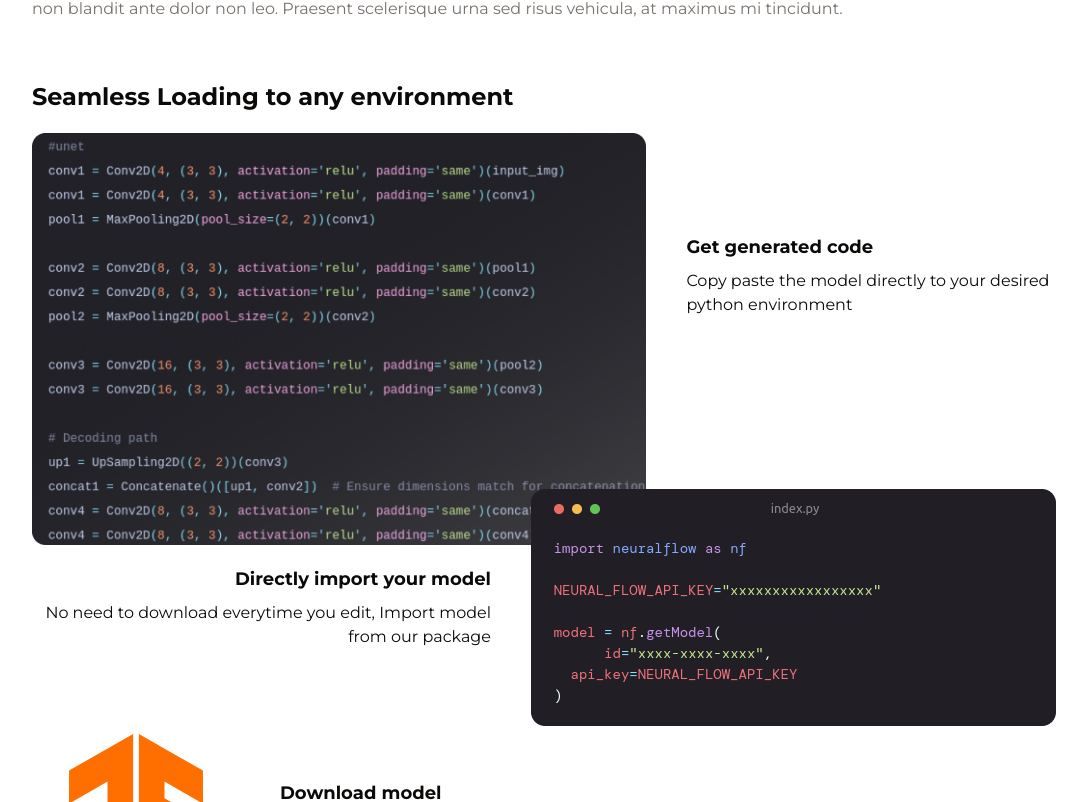
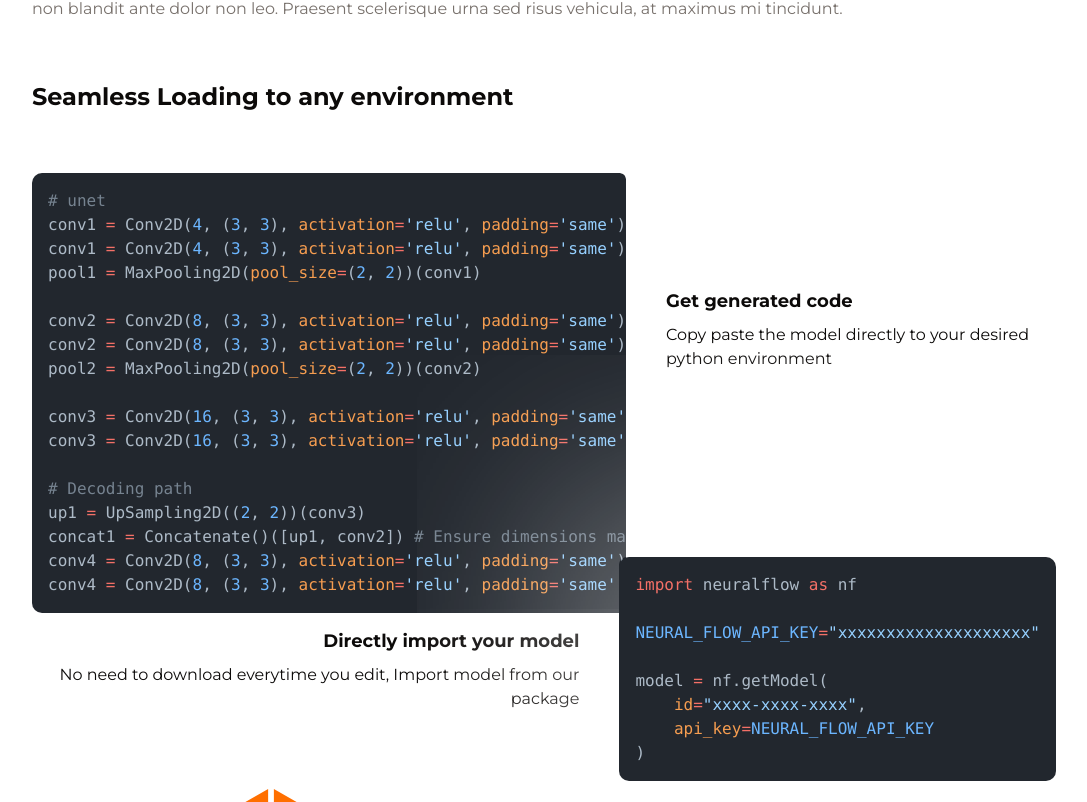
Before and after one commit to theDevFlex/neuralflow, a Next.js app: page / in a window 1280 px wide. Shown: the part 1738-2540 px from the top of the page, without its empty margins (96-1183 px from the left). Built offline with nearby package versions, Linux system fonts and the light colour scheme.

Commit message:
fix: code images changed with rehype-pretty-code code blocks

```diff
--- a/app/globals.css
+++ b/app/globals.css
@@ -1,6 +1,24 @@
 @tailwind base;
 @tailwind components;
 @tailwind utilities;
+
+pre {
+  padding: 1rem 0;
+  border-radius: 10px;
+}
+
+pre [data-line] {
+  padding: 0 1rem;
+}
+
+input[type="number"]::-webkit-inner-spin-button,
+input[type="number"]::-webkit-outer-spin-button {
+  -webkit-appearance: none;
+  margin: 0;
+}
+input[type="number"] {
+  -moz-appearance: textfield;
+}
 
 @layer base {
   :root {
--- a/app/page.tsx
+++ b/app/page.tsx
@@ -1,20 +1,16 @@
 import { Nodes } from "@/components/asset/svgs";
 import { MainLayout } from "@/components/layout/mainLayout";
-import { Bonny } from "@/components/section/bonny";
-import { Features } from "@/components/section/feature";
-import { Hero } from "@/components/section/hero";
-import { Integration } from "@/components/section/integration";
-import { Button } from "@/components/ui/button";
-import { MoveRight } from "lucide-react";
+import { Bonny } from "@/components/section/home/bonny";
+import { Features } from "@/components/section/home/feature";
+import { Hero } from "@/components/section/home/hero";
+import { Integration } from "@/components/section/home/integration";
 import Image from "next/image";
 
 export default function Home() {
   return (
     <MainLayout className="">
       {/* hero section */}
-      <div className="flex w-full flex-col items-start gap-5 bg-primary px-5 py-20 pb-32 md:items-center">
-        <Hero />
-      </div>
+      <Hero />
 
       {/* demo image/gif section */}
       <div className=" w-full lg:relative lg:h-[70vh] ">
@@ -28,9 +24,7 @@
       </div>
 
       {/* feature section */}
-      <div className="-mt-10 flex w-full flex-col items-center gap-10 px-5 lg:mt-0 lg:px-32">
-        <Features />
-      </div>
+      <Features />
 
       {/* bonny section */}
       <Bonny />
--- a/components/section/bonny.tsx
+++ b/components/section/home/bonny.tsx
@@ -1,5 +1,5 @@
 import { ChevronRight, Search } from "lucide-react";
-import { BonnyIcon } from "../icons";
+import { BonnyIcon } from "../../icons";
 
 export function Bonny() {
   return (
--- a/components/section/feature.tsx
+++ b/components/section/home/feature.tsx
@@ -1,10 +1,39 @@
 import Image from "next/image";
-import { Nodes, Node } from "../asset/svgs";
-import { TensorFlow } from "../icons";
+import { Nodes, Node } from "../../asset/svgs";
+import { TensorFlow } from "../../icons";
+import { Code } from "@/components/ui/code";
+import { ScrollArea, ScrollBar } from "@/components/ui/scroll-area";
+
+let code1 = `# unet
+conv1 = Conv2D(4, (3, 3), activation='relu', padding='same')(input_img)
+conv1 = Conv2D(4, (3, 3), activation='relu', padding='same')(conv1)
+pool1 = MaxPooling2D(pool_size=(2, 2))(conv1)
+
+conv2 = Conv2D(8, (3, 3), activation='relu', padding='same')(pool1)
+conv2 = Conv2D(8, (3, 3), activation='relu', padding='same')(conv2)
+pool2 = MaxPooling2D(pool_size=(2, 2))(conv2)
+
+conv3 = Conv2D(16, (3, 3), activation='relu', padding='same')(pool2)
+conv3 = Conv2D(16, (3, 3), activation='relu', padding='same')(conv3)
+
+# Decoding path
+up1 = UpSampling2D((2, 2))(conv3)
+concat1 = Concatenate()([up1, conv2]) # Ensure dimensions match for concatenation
+conv4 = Conv2D(8, (3, 3), activation='relu', padding='same')(concat1)
+conv4 = Conv2D(8, (3, 3), activation='relu', padding='same')(conv4)`;
+let code2 = `import neuralflow as nf
+
+NEURAL_FLOW_API_KEY="xxxxxxxxxxxxxxxxxxxx"
+
+model = nf.getModel(
+    id="xxxx-xxxx-xxxx",
+    api_key=NEURAL_FLOW_API_KEY
+)
+`;
 
 export function Features() {
   return (
-    <>
+    <div className="-mt-10 flex w-full flex-col items-center gap-10 px-5 lg:mt-0 lg:px-32">
       {/* 1 */}
       <div className="flex w-full flex-col md:items-center">
         <h2 className="pb-10 text-4xl font-bold">Features</h2>
@@ -24,19 +53,17 @@
       <div className="flex w-full flex-col items-center justify-center ">
         {/* 2 */}
         <div className="flex w-full flex-col justify-start py-5">
-          <h3 className="w-full text-2xl font-bold">
+          <h3 className="mb-10 w-full text-2xl font-bold">
             Seamless Loading to any environment
           </h3>
         </div>
-        <div className="flex w-full flex-col gap-10 md:gap-2">
-          <div className="flex flex-col items-start justify-center gap-3 md:flex-row md:items-center md:gap-10">
-            <Image
-              src="/image/code1.png"
-              alt="Code Example"
-              width={1920}
-              height={1080}
-              className="w-full md:w-3/5"
-            />
+        <div className="flex w-full flex-col items-center gap-10 md:gap-2">
+          <div className=" flex  flex-col items-start justify-center gap-3 md:flex-row md:items-center md:gap-10">
+            <ScrollArea className="max-w-md rounded-md sm:max-w-xl lg:max-w-4xl">
+              <Code code={`\`\`\`py \n${code1}`} />
+              <ScrollBar orientation="horizontal" />
+              <ScrollBar orientation="vertical" />
+            </ScrollArea>
             <div className="flex grow flex-col gap-2 md:pb-32">
               <h3 className="text-lg font-bold">Get generated code</h3>
               <p>
@@ -45,13 +72,12 @@
             </div>
           </div>
           <div className="flex flex-col items-start gap-3 md:flex-row-reverse md:items-center md:gap-10 xl:-mt-16">
-            <Image
-              src="/image/code2.png"
-              alt="Code Example"
-              width={1920}
-              height={1080}
-              className="w-full md:w-[55%]"
-            />
+            <div
+              className="md:shadow-custom z-10 rounded-lg"
+              // style={{ boxShadow: "-7px -7px 300px white" }}
+            >
+              <Code code={`\`\`\`py \n${code2}`} />
+            </div>
             <div className="flex grow flex-col gap-2  md:items-end">
               <h3 className="text-lg font-bold md:text-right">
                 Directly import your model
@@ -74,6 +100,6 @@
           </div>
         </div>
       </div>
-    </>
+    </div>
   );
 }
--- a/components/section/hero.tsx
+++ b/components/section/home/hero.tsx
@@ -1,9 +1,9 @@
 import { MoveRight } from "lucide-react";
-import { Button } from "../ui/button";
+import { Button } from "../../ui/button";
 
 export function Hero() {
   return (
-    <>
+    <div className="flex w-full flex-col items-start gap-5 bg-primary px-5 py-20 pb-32 md:items-center">
       <h2 className="text-[4rem] font-medium leading-tight md:text-[8rem]">
         Build, <span className="text-primary-foreground">Integrate,</span> Train
       </h2>
@@ -17,6 +17,6 @@
       >
         Try Now <MoveRight strokeWidth={"1px"} />
       </Button>
-    </>
+    </div>
   );
 }
--- a/components/section/integration.tsx
+++ b/components/section/home/integration.tsx
@@ -1,4 +1,4 @@
-import { DashedLine } from "../asset/svgs";
+import { DashedLine } from "../../asset/svgs";
 
 export function Integration() {
   return (
--- /dev/null
+++ b/components/ui/code.tsx
@@ -0,0 +1,31 @@
+import * as React from "react";
+import { unified } from "unified";
+import remarkParse from "remark-parse";
+import remarkRehype from "remark-rehype";
+import rehypeStringify from "rehype-stringify";
+import rehypePrettyCode from "rehype-pretty-code";
+
+export async function Code({ code }: { code: string }) {
+  const highlightedCode = await highlightCode(code);
+  return (
+    <section
+      dangerouslySetInnerHTML={{
+        __html: highlightedCode,
+      }}
+    />
+  );
+}
+
+async function highlightCode(code: string) {
+  const file = await unified()
+    .use(remarkParse)
+    .use(remarkRehype)
+    .use(rehypePrettyCode, {
+      // keepBackground: false,
+      grid: false,
+    })
+    .use(rehypeStringify)
+    .process(code);
+
+  return String(file);
+}
--- /dev/null
+++ b/components/ui/scroll-area.tsx
@@ -0,0 +1,48 @@
+"use client"
+
+import * as React from "react"
+import * as ScrollAreaPrimitive from "@radix-ui/react-scroll-area"
+
+import { cn } from "@/lib/utils"
+
+const ScrollArea = React.forwardRef<
+  React.ElementRef<typeof ScrollAreaPrimitive.Root>,
+  React.ComponentPropsWithoutRef<typeof ScrollAreaPrimitive.Root>
+>(({ className, children, ...props }, ref) => (
+  <ScrollAreaPrimitive.Root
+    ref={ref}
+    className={cn("relative overflow-hidden", className)}
+    {...props}
+  >
+    <ScrollAreaPrimitive.Viewport className="h-full w-full rounded-[inherit]">
+      {children}
+    </ScrollAreaPrimitive.Viewport>
+    <ScrollBar />
+    <ScrollAreaPrimitive.Corner />
+  </ScrollAreaPrimitive.Root>
+))
+ScrollArea.displayName = ScrollAreaPrimitive.Root.displayName
+
+const ScrollBar = React.forwardRef<
+  React.ElementRef<typeof ScrollAreaPrimitive.ScrollAreaScrollbar>,
+  React.ComponentPropsWithoutRef<typeof ScrollAreaPrimitive.ScrollAreaScrollbar>
+>(({ className, orientation = "vertical", ...props }, ref) => (
+  <ScrollAreaPrimitive.ScrollAreaScrollbar
+    ref={ref}
+    orientation={orientation}
+    className={cn(
+      "flex touch-none select-none transition-colors",
+      orientation === "vertical" &&
+        "h-full w-2.5 border-l border-l-transparent p-[1px]",
+      orientation === "horizontal" &&
+        "h-2.5 flex-col border-t border-t-transparent p-[1px]",
+      className
+    )}
+    {...props}
+  >
+    <ScrollAreaPrimitive.ScrollAreaThumb className="relative flex-1 rounded-full bg-border" />
+  </ScrollAreaPrimitive.ScrollAreaScrollbar>
+))
+ScrollBar.displayName = ScrollAreaPrimitive.ScrollAreaScrollbar.displayName
+
+export { ScrollArea, ScrollBar }
--- a/next.config.mjs
+++ b/next.config.mjs
@@ -1,4 +1,20 @@
 /** @type {import('next').NextConfig} */
-const nextConfig = {};
+import nextMDX from "@next/mdx";
+import rehypePrettyCode from "rehype-pretty-code";
+/** @type {import('rehype-pretty-code').Options} */
+const options = {
+  defaultLang: "python",
+};
 
-export default nextConfig;
+const withMDX = nextMDX({
+  extension: /\.mdx?$/,
+  options: {
+    remarkPlugins: [],
+    rehypePlugins: [[rehypePrettyCode, options]],
+  },
+});
+
+/** @type {import('next').NextConfig} */
+const nextConfig = { reactStrictMode: true };
+
+export default withMDX(nextConfig);
--- a/tailwind.config.ts
+++ b/tailwind.config.ts
@@ -18,6 +18,9 @@
       },
     },
     extend: {
+      boxShadow: {
+        custom: "-7px -7px 300px white",
+      },
       colors: {
         border: "hsl(var(--border))",
         input: "hsl(var(--input))",
```
Also changed, not shown: package.json (+9 -0 lines), components/section/home/footer.tsx (renamed from components/section/footer.tsx), 1 other file (tests, documents, lock files or other folders).
